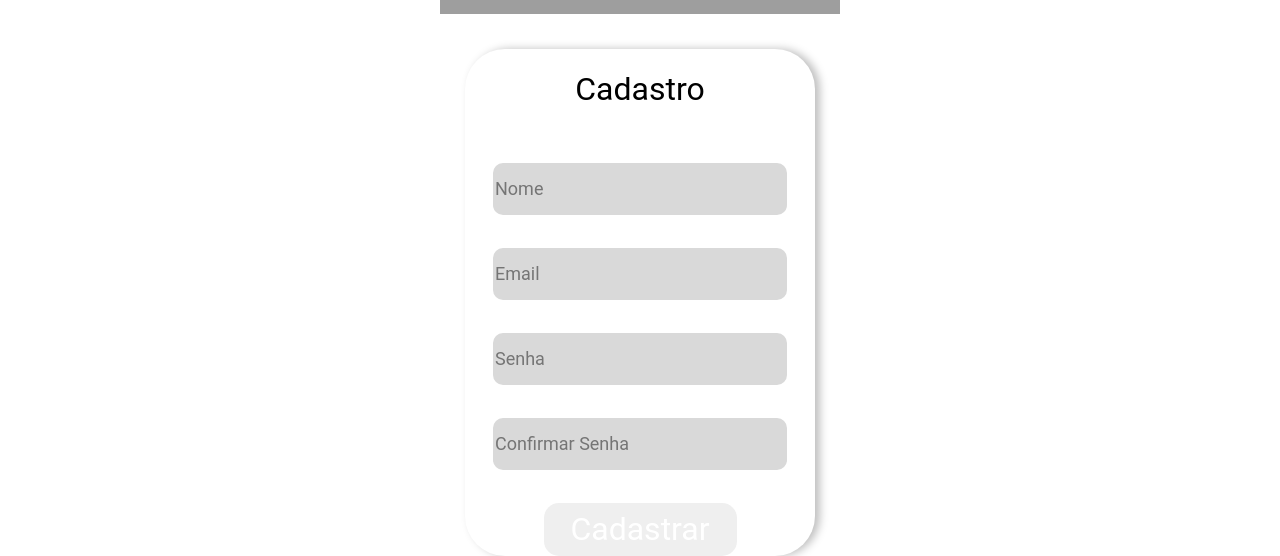
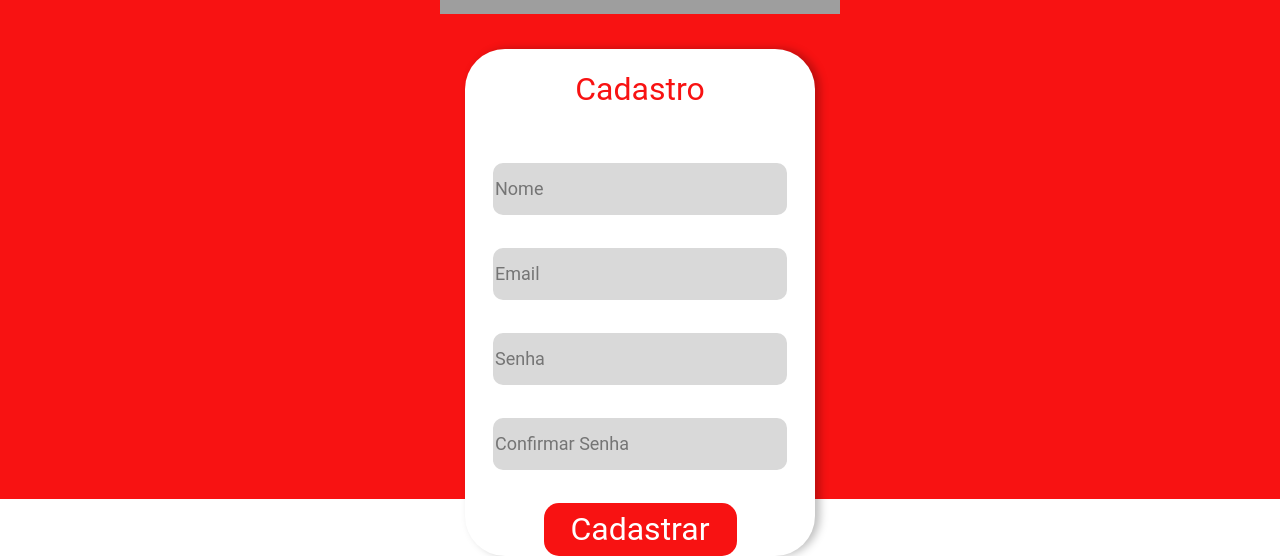
Before and after one commit to matheuswillcox/capstone-m3, a React (Create React App) app in the folder capstone-m3/: page /register in a window 1280 px wide. Shown: the part 301-857 px from the top of the page. Built offline with nearby package versions, Linux system fonts and the light colour scheme; grey boxes are pictures that could not be loaded.

Commit message:
fix- correcao de alguns CSSs

```diff
--- a/capstone-m3/src/components/RegisterForm/index.js
+++ b/capstone-m3/src/components/RegisterForm/index.js
@@ -5,6 +5,8 @@ import {yupResolver} from "@hookform/resolvers/yup"
 import { useNavigate } from "react-router-dom"
 import API from "../../services/api"
 import { toast } from "react-toastify"
+import { useContext } from "react";
+import { GlobalContext } from "../../providers/global";
 
 
 
@@ -29,11 +31,15 @@ const RegisterForm = () => {
     setTimeout(()=>{redirect("/login")},1000)})
     .catch((err)=>{toast.error("Algo deu Errado");console.log(err)})}
 
+    const { themeContext } = useContext(GlobalContext);
+
+    const { themeSelector } = themeContext
+
     return(
-    <Container>
+    <Container theme={themeSelector}>
         <img src="https://raw.githubusercontent.com/PokeAPI/media/master/logo/pokeapi_256.png" alt="logo"/>
         <Form onSubmit={handleSubmit(FormSubmit)}>
-        <H1>Cadastro</H1>
+        <H1 theme={themeSelector}>Cadastro</H1>
             <InputForm placeholder="Nome" {...register("name")}/>
             {errors.name && <ErrorForm>{errors.name.message}</ErrorForm>}
             <InputForm placeholder="Email" {...register("email")}/>
@@ -42,7 +48,7 @@ const RegisterForm = () => {
             {errors.password && <ErrorForm>{errors.password.message}</ErrorForm>}
             <InputForm placeholder="Confirmar Senha" type="password" {...register("passwordValid")}/>
             {errors.passwordValid && <ErrorForm>{errors.passwordValid.message}</ErrorForm>}
-        <ButtonRegister type="submit">Cadastrar</ButtonRegister>
+        <ButtonRegister theme={themeSelector} type="submit">Cadastrar</ButtonRegister>
         </Form>
     </Container>
 )
--- a/capstone-m3/src/pages/login/index.jsx
+++ b/capstone-m3/src/pages/login/index.jsx
@@ -13,9 +13,11 @@ import API from "../../services/api";
 
 const Login = () => {
 
-  const { userContext } = useContext(GlobalContext)
+  const { userContext, themeContext } = useContext(GlobalContext)
 
-  const { setUserLoginInfo, renewToken } = userContext
+  const { setUserLoginInfo, renewToken  } = userContext
+
+  const { themeSelector } = themeContext
 
   const schema = yup.object().shape({
     email: yup.string().email("Email invalido").required("Campo vazio"),
@@ -50,7 +52,7 @@ const Login = () => {
   };
 
   return (
-    <Container>
+    <Container theme={themeSelector}>
       <img
         src="https://raw.githubusercontent.com/PokeAPI/media/master/logo/pokeapi_256.png"
         alt="Logo pokeAPI"
--- a/capstone-m3/src/styledComponents/DashBoardStyle.js
+++ b/capstone-m3/src/styledComponents/DashBoardStyle.js
@@ -2,7 +2,7 @@ import styled from "styled-components";
 
 export const Main = styled.div`
   display: flex;
-  flex-direction: row;
+  flex-direction: column;
   background-color: ${props=>props.theme};
   justify-content: flex-start;
   height: 100vh;
@@ -13,7 +13,7 @@ export const Container = styled.div`
   flex-direction: column;
   align-items: center;
   h1 {
-    font-family: "Roboto";
+    font-family: "Roboto",sans-serif;
     font-style: normal;
     font-weight: 700;
     font-size: 36px;
@@ -76,7 +76,7 @@ export const Card = styled.div`
     margin: 0px;
   }
   h3 {
-    font-family: "Inter";
+    font-family: "Inter", sans-serif;
     font-style: normal;
     font-weight: 400;
     font-size: 14px;
@@ -85,7 +85,7 @@ export const Card = styled.div`
     margin: 0px;
   }
   span {
-    font-family: "Inter";
+    font-family: "Inter", sans-serif;
     font-style: normal;
     font-weight: 400;
     font-size: 13px;
@@ -110,7 +110,7 @@ export const FiltersDiv = styled.div`
   margin-left: 25px;
   height: 555px;
   span {
-    font-family: "Roboto";
+    font-family: "Roboto",sans-serif;
     font-style: normal;
     font-weight: 400;
     font-size: 24px;
@@ -143,7 +143,7 @@ export const BoxRaridade = styled.div`
     align-items: center;
     justify-content: center;
 
-    font-family: "Inter";
+    font-family: "Inter", sans-serif;
     font-style: normal;
     font-weight: 700;
     font-size: 16px;
--- a/capstone-m3/src/styledComponents/Modal-addTroca.js
+++ b/capstone-m3/src/styledComponents/Modal-addTroca.js
@@ -90,7 +90,7 @@ export const Container = styled.div`
 `;
 
 export const ButtonTroca = styled.div`
-  font-family: "Roboto";
+  font-family: "Roboto",sans-serif;
   font-style: normal;
   font-weight: 400;
   font-size: 36px;
--- a/capstone-m3/src/styledComponents/RegisterStyle.js
+++ b/capstone-m3/src/styledComponents/RegisterStyle.js
@@ -1,7 +1,7 @@
 import styled from "styled-components"
 
 export const H1 = styled.h1`
-    font-family: 'Roboto';
+    font-family: 'Roboto',sans-serif;
     font-style: normal;
     font-weight: 400;
     font-size: 32px;
@@ -10,6 +10,7 @@ export const H1 = styled.h1`
 `
 
 export const Container = styled.div`
+  background-color: ${props=>props.theme};
     display: flex;
     flex-direction: column;
     align-items: center;
@@ -44,7 +45,7 @@ export const InputForm = styled.input`
     border-radius: 10px;
     width: 290px;
     height: 50px;
-    font-family: 'Roboto';
+    font-family: 'Roboto',sans-serif;
     font-style: normal;
     font-weight: 400;
     font-size: 18px;
@@ -57,7 +58,7 @@ export const ButtonRegister = styled.button`
     height: 53px;
     background:  ${props=>props.theme};
     border-radius: 15px;
-    font-family: 'Roboto';
+    font-family: 'Roboto',sans-serif;
     font-style: normal;
     font-weight: 400;
     font-size: 32px;
--- a/capstone-m3/src/styledComponents/StyledHomeTrades.js
+++ b/capstone-m3/src/styledComponents/StyledHomeTrades.js
@@ -77,7 +77,7 @@ border: solid 1px #f9f9f9;
 }
 
 .redLine {
-    background-color: #FF4E4E;
+    background-color: ${props=>props.theme};
     height: 100%;
     width: 5px;
     border-top-left-radius: 10px;
--- a/capstone-m3/src/styledComponents/styled-Login.js
+++ b/capstone-m3/src/styledComponents/styled-Login.js
@@ -41,7 +41,7 @@ export const Container = styled.main`
     width: 90%;
     min-width: 150px;
     max-width: 200px;
-    font-family: "Roboto";
+    font-family: "Roboto",sans-serif;
     font-style: normal;
     font-weight: 400;
     font-size: 16px;
@@ -67,7 +67,7 @@ export const Container = styled.main`
     background: var(--theme);
     border-radius: 15px;
     color: #fff;
-    font-family: "Roboto";
+    font-family: "Roboto",sans-serif;
     font-style: normal;
     font-weight: 400;
     font-size: 18px;
--- a/capstone-m3/src/styledComponents/styledStore.js
+++ b/capstone-m3/src/styledComponents/styledStore.js
@@ -1,7 +1,7 @@
 import styled from "styled-components";
 
 export const Container = styled.div`
-  font-family: "Roboto";
+  font-family: "Roboto",sans-serif;
   font-style: normal;
   font-weight: 400;
   background-color: ${props=>props.theme};
```
